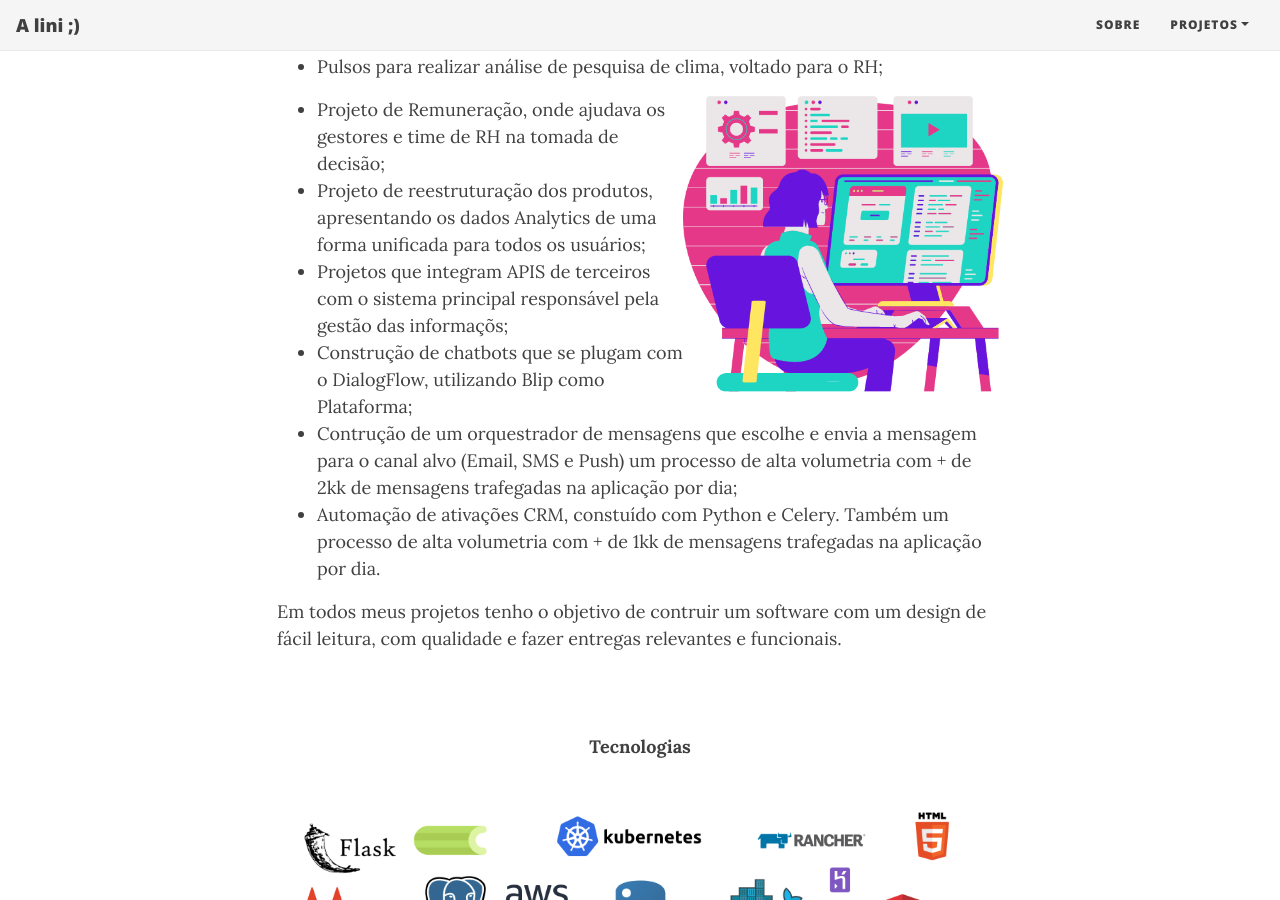
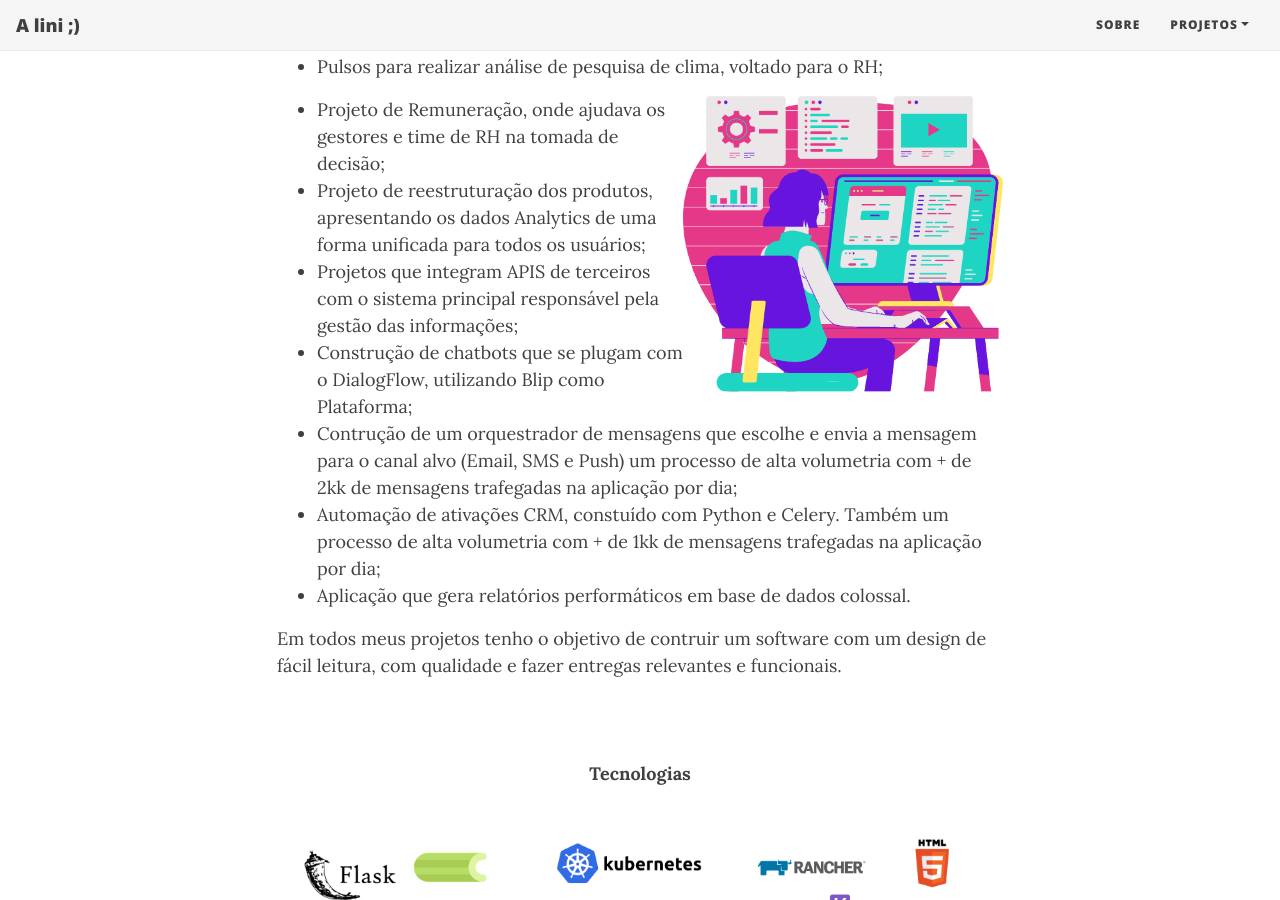
Before and after one commit to liniribeiro/liniribeiro.github.io, a Jekyll site: the page built from aboutlini.md, in a window 1280 px wide and 900 px high, scrolled down 1656 px. Built offline with Jekyll 4.4.1, drawn with Linux system fonts in a browser that asks for light colours; nearby versions of some CDN libraries.

Commit message:
Ajuste na lista de projetos participados

```diff
--- a/aboutlini.md
+++ b/aboutlini.md
@@ -35,11 +35,12 @@
     <img src="/assets/posts/about/girl.png" alt="Alini Programs" class="post-http-small-image">
     <ul>
         <li> Projeto de Remuneração, onde ajudava os gestores e time de RH na tomada de decisão;</li>
-        <li>Projeto de reestruturação dos produtos, apresentando os dados Analytics de uma forma unificada para todos os usuários;</li>
-        <li> Projetos que integram APIS de terceiros com o sistema principal responsável pela gestão das informaçõs;</li>
+        <li> Projeto de reestruturação dos produtos, apresentando os dados Analytics de uma forma unificada para todos os usuários;</li>
+        <li> Projetos que integram APIS de terceiros com o sistema principal responsável pela gestão das informações;</li>
         <li> Construção de chatbots que se plugam com o DialogFlow, utilizando Blip como Plataforma;</li>
         <li> Contrução de um orquestrador de mensagens que escolhe e envia a mensagem para o canal alvo (Email, SMS e Push) um processo de alta volumetria com + de 2kk de mensagens trafegadas na aplicação por dia;</li>
-        <li> Automação de ativações CRM, constuído com Python e Celery. Também um processo de alta volumetria com + de 1kk de mensagens trafegadas na aplicação por dia.</li>
+        <li> Automação de ativações CRM, constuído com Python e Celery. Também um processo de alta volumetria com + de 1kk de mensagens trafegadas na aplicação por dia;</li>
+        <li> Aplicação que gera relatórios performáticos em base de dados colossal.</li>
     </ul>
     Em todos meus projetos tenho o objetivo de contruir um software com um design de fácil leitura, com qualidade e fazer entregas relevantes e funcionais.
     <br>
```
